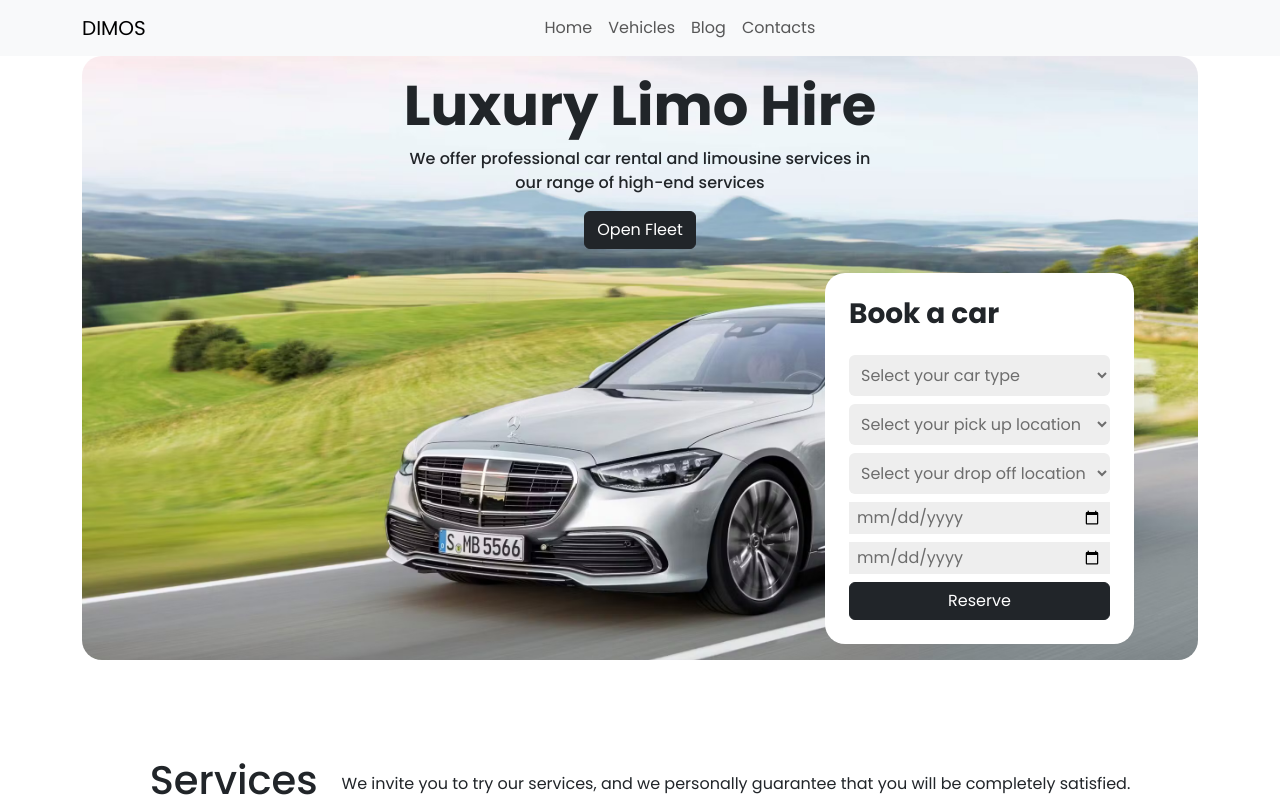
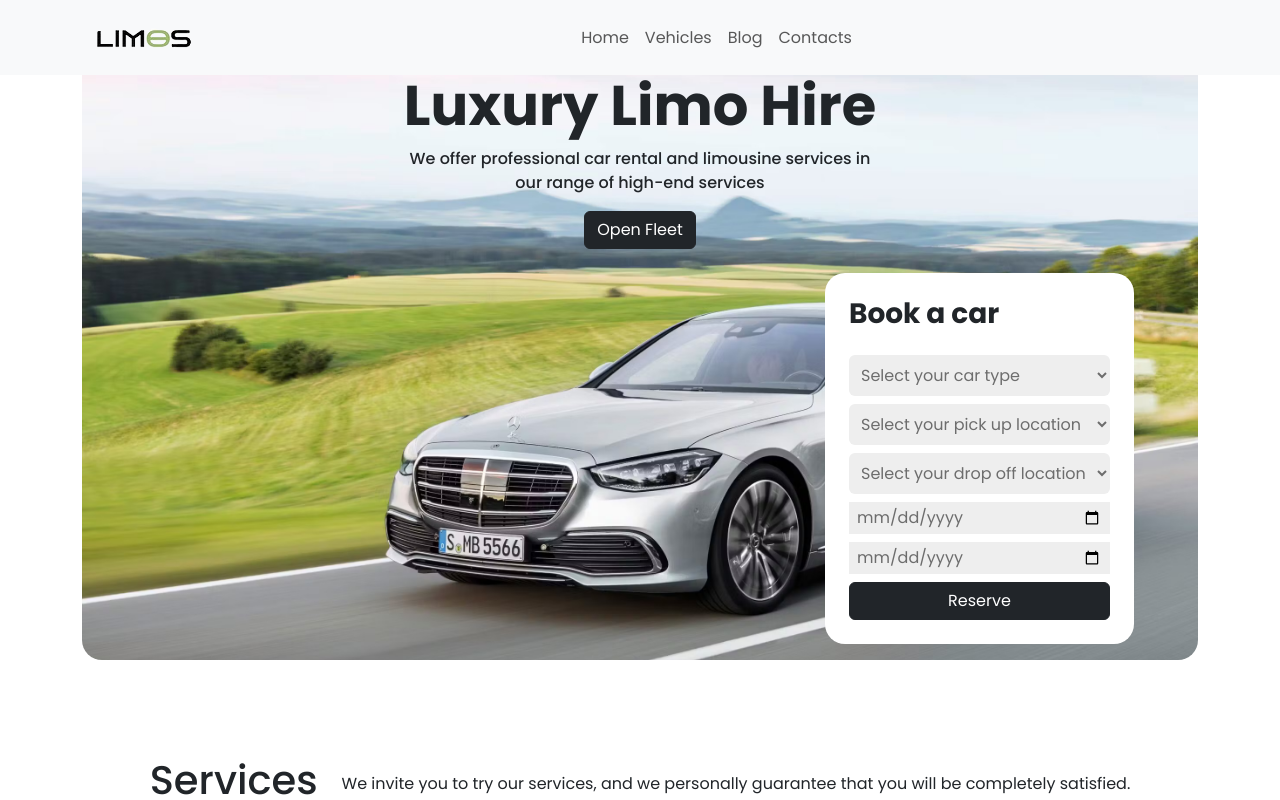
Before and after one commit to Teslax33/limo, a React (Vite) app: page / in a window 1280 px wide. Shown: the top 800 px of the page. Built offline with nearby package versions, Linux system fonts and the light colour scheme.

Commit message:
feat: Add logo to NavbarNav.jsx

```diff
--- a/src/components/NavbarNav.jsx
+++ b/src/components/NavbarNav.jsx
@@ -2,12 +2,15 @@ import Container from "react-bootstrap/Container";
 import Nav from "react-bootstrap/Nav";
 import Navbar from "react-bootstrap/Navbar";
 import { Link } from "react-router-dom";
+import Logo from "../assets/Images/logo.png"
 
 export default function NavbarNav() {
   return (
     <Navbar expand="lg" fixed="top" className="bg-body-tertiary">
       <Container>
-        <Navbar.Brand as={Link} to="/">DIMOS</Navbar.Brand>
+        <Navbar.Brand as={Link} to="/">
+        <img src={Logo} alt="" />
+        </Navbar.Brand>
         <Navbar.Toggle aria-controls="basic-navbar-nav" />
         <Navbar.Collapse id="basic-navbar-nav">
           <Nav className="mx-auto">
```
Also changed, not shown: src/assets/Images/logo.png (added).
